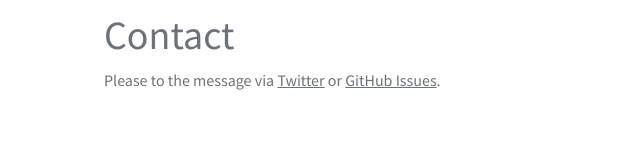
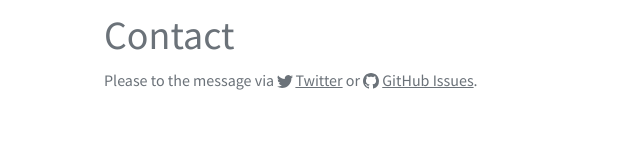
Before and after one commit to jamband/quietz, a Nuxt app: page /contact in a window 1280 px wide. Shown: the part 124-284 px from the top of the page, without its empty margins (188-828 px from the left). Built offline with nearby package versions, Linux system fonts and the light colour scheme.

Commit message:
Add social icons in some pages
and some improvements

```diff
--- a/components/icons/IconChevronDoubleLeft.vue
+++ b/components/icons/IconChevronDoubleLeft.vue
@@ -1,5 +1,9 @@
 <template>
-  <svg viewBox="0 0 16 16" class="bi bi-chevron-double-left" fill="currentColor" xmlns="http://www.w3.org/2000/svg">
+  <svg
+    xmlns="http://www.w3.org/2000/svg"
+    fill="currentColor"
+    viewBox="0 0 16 16"
+  >
     <path fill-rule="evenodd" d="M8.354 1.646a.5.5 0 0 1 0 .708L2.707 8l5.647 5.646a.5.5 0 0 1-.708.708l-6-6a.5.5 0 0 1 0-.708l6-6a.5.5 0 0 1 .708 0z" />
     <path fill-rule="evenodd" d="M12.354 1.646a.5.5 0 0 1 0 .708L6.707 8l5.647 5.646a.5.5 0 0 1-.708.708l-6-6a.5.5 0 0 1 0-.708l6-6a.5.5 0 0 1 .708 0z" />
   </svg>
--- a/components/icons/IconChevronDoubleRight.vue
+++ b/components/icons/IconChevronDoubleRight.vue
@@ -1,5 +1,9 @@
 <template>
-  <svg viewBox="0 0 16 16" class="bi bi-chevron-double-right" fill="currentColor" xmlns="http://www.w3.org/2000/svg">
+  <svg
+    xmlns="http://www.w3.org/2000/svg"
+    fill="currentColor"
+    viewBox="0 0 16 16"
+  >
     <path fill-rule="evenodd" d="M3.646 1.646a.5.5 0 0 1 .708 0l6 6a.5.5 0 0 1 0 .708l-6 6a.5.5 0 0 1-.708-.708L9.293 8 3.646 2.354a.5.5 0 0 1 0-.708z" />
     <path fill-rule="evenodd" d="M7.646 1.646a.5.5 0 0 1 .708 0l6 6a.5.5 0 0 1 0 .708l-6 6a.5.5 0 0 1-.708-.708L13.293 8 7.646 2.354a.5.5 0 0 1 0-.708z" />
   </svg>
--- a/components/icons/IconChevronDown.vue
+++ b/components/icons/IconChevronDown.vue
@@ -1,5 +1,10 @@
 <template>
-  <svg viewBox="0 0 16 16" class="bi bi-chevron-down w-3 h-3" fill="currentColor" xmlns="http://www.w3.org/2000/svg">
+  <svg
+    xmlns="http://www.w3.org/2000/svg"
+    fill="currentColor"
+    class="w-3 h-3"
+    viewBox="0 0 16 16"
+  >
     <path fill-rule="evenodd" d="M1.646 4.646a.5.5 0 0 1 .708 0L8 10.293l5.646-5.647a.5.5 0 0 1 .708.708l-6 6a.5.5 0 0 1-.708 0l-6-6a.5.5 0 0 1 0-.708z" />
   </svg>
 </template>
--- a/components/icons/IconChevronLeft.vue
+++ b/components/icons/IconChevronLeft.vue
@@ -1,5 +1,9 @@
 <template>
-  <svg viewBox="0 0 16 16" class="bi bi-chevron-left" fill="currentColor" xmlns="http://www.w3.org/2000/svg">
+  <svg
+    xmlns="http://www.w3.org/2000/svg"
+    fill="currentColor"
+    viewBox="0 0 16 16"
+  >
     <path fill-rule="evenodd" d="M11.354 1.646a.5.5 0 0 1 0 .708L5.707 8l5.647 5.646a.5.5 0 0 1-.708.708l-6-6a.5.5 0 0 1 0-.708l6-6a.5.5 0 0 1 .708 0z" />
   </svg>
 </template>
--- a/components/icons/IconChevronRight.vue
+++ b/components/icons/IconChevronRight.vue
@@ -1,5 +1,9 @@
 <template>
-  <svg viewBox="0 0 16 16" class="bi bi-chevron-right" fill="currentColor" xmlns="http://www.w3.org/2000/svg">
+  <svg
+    xmlns="http://www.w3.org/2000/svg"
+    fill="currentColor"
+    viewBox="0 0 16 16"
+  >
     <path fill-rule="evenodd" d="M4.646 1.646a.5.5 0 0 1 .708 0l6 6a.5.5 0 0 1 0 .708l-6 6a.5.5 0 0 1-.708-.708L10.293 8 4.646 2.354a.5.5 0 0 1 0-.708z" />
   </svg>
 </template>
--- /dev/null
+++ b/components/icons/IconGitHub.vue
@@ -0,0 +1,11 @@
+<template>
+  <svg
+    xmlns="http://www.w3.org/2000/svg"
+    fill="currentColor"
+    class="w-4 h-4 position-relative"
+    style="top: -1px;"
+    viewBox="0 0 16 16"
+  >
+    <path fill-rule="evenodd" d="M8 0C3.58 0 0 3.58 0 8c0 3.54 2.29 6.53 5.47 7.59.4.07.55-.17.55-.38 0-.19-.01-.82-.01-1.49-2.01.37-2.53-.49-2.69-.94-.09-.23-.48-.94-.82-1.13-.28-.15-.68-.52-.01-.53.63-.01 1.08.58 1.23.82.72 1.21 1.87.87 2.33.66.07-.52.28-.87.51-1.07-1.78-.2-3.64-.89-3.64-3.95 0-.87.31-1.59.82-2.15-.08-.2-.36-1.02.08-2.12 0 0 .67-.21 2.2.82.64-.18 1.32-.27 2-.27.68 0 1.36.09 2 .27 1.53-1.04 2.2-.82 2.2-.82.44 1.1.16 1.92.08 2.12.51.56.82 1.27.82 2.15 0 3.07-1.87 3.75-3.65 3.95.29.25.54.73.54 1.48 0 1.07-.01 1.93-.01 2.2 0 .21.15.46.55.38A8.012 8.012 0 0 0 16 8c0-4.42-3.58-8-8-8z" />
+  </svg>
+</template>
--- a/components/icons/IconInfoCircleFill.vue
+++ b/components/icons/IconInfoCircleFill.vue
@@ -1,5 +1,11 @@
 <template>
-  <svg viewBox="0 0 16 16" class="bi bi-info-circle-fill w-4 h-4 position-relative" style="top: -1px;" fill="currentColor" xmlns="http://www.w3.org/2000/svg">
+  <svg
+    xmlns="http://www.w3.org/2000/svg"
+    fill="currentColor"
+    class="w-4 h-4 position-relative"
+    style="top: -1px;"
+    viewBox="0 0 16 16"
+  >
     <path fill-rule="evenodd" d="M8 16A8 8 0 1 0 8 0a8 8 0 0 0 0 16zm.93-9.412l-2.29.287-.082.38.45.083c.294.07.352.176.288.469l-.738 3.468c-.194.897.105 1.319.808 1.319.545 0 1.178-.252 1.465-.598l.088-.416c-.2.176-.492.246-.686.246-.275 0-.375-.193-.304-.533L8.93 6.588zM8 5.5a1 1 0 1 0 0-2 1 1 0 0 0 0 2z" />
   </svg>
 </template>
--- /dev/null
+++ b/components/icons/IconTwitter.vue
@@ -0,0 +1,11 @@
+<template>
+  <svg
+    xmlns="http://www.w3.org/2000/svg"
+    fill="currentColor"
+    class="w-4 h-4 position-relative"
+    style="top: -1px;"
+    viewBox="0 0 16 16"
+  >
+    <path d="M5.026 15c6.038 0 9.341-5.003 9.341-9.334 0-.14 0-.282-.006-.422A6.685 6.685 0 0 0 16 3.542a6.658 6.658 0 0 1-1.889.518 3.301 3.301 0 0 0 1.447-1.817 6.533 6.533 0 0 1-2.087.793A3.286 3.286 0 0 0 7.875 6.03a9.325 9.325 0 0 1-6.767-3.429 3.289 3.289 0 0 0 1.018 4.382A3.323 3.323 0 0 1 .64 6.575v.045a3.288 3.288 0 0 0 2.632 3.218 3.203 3.203 0 0 1-.865.115 3.23 3.23 0 0 1-.614-.057 3.283 3.283 0 0 0 3.067 2.277A6.588 6.588 0 0 1 .78 13.58a6.32 6.32 0 0 1-.78-.045A9.344 9.344 0 0 0 5.026 15z" />
+  </svg>
+</template>
--- a/pages/about.vue
+++ b/pages/about.vue
@@ -7,7 +7,11 @@
     </p>
     <p>
       This website is an open source project. See
-      <a :href="app.repositoryUrl" rel="noopener" target="_blank">GitHub {{ app.repositoryName }}</a>
+      <a
+        :href="app.repositoryUrl"
+        rel="noopener"
+        target="_blank"
+      ><IconGitHub style="margin-right: 3px;" />GitHub {{ app.repositoryName }}</a>
       for details.
     </p>
   </div>
--- a/pages/contact.vue
+++ b/pages/contact.vue
@@ -2,8 +2,16 @@
   <div>
     <p>
       Please to the message via
-      <a href="https://twitter.com/livejam_db" rel="noopener" target="_blank">Twitter</a> or
-      <a :href="`${app.repositoryUrl}/issues`" rel="noopener" target="_blank">GitHub Issues</a>.
+      <a
+        href="https://twitter.com/livejam_db"
+        rel="noopener"
+        target="_blank"
+      ><IconTwitter style="margin-right: 2px;" />Twitter</a> or
+      <a
+        :href="`${app.repositoryUrl}/issues`"
+        rel="noopener"
+        target="_blank"
+      ><IconGitHub style="margin-right: 3px;" />GitHub Issues</a>.
     </p>
   </div>
 </template>
```
